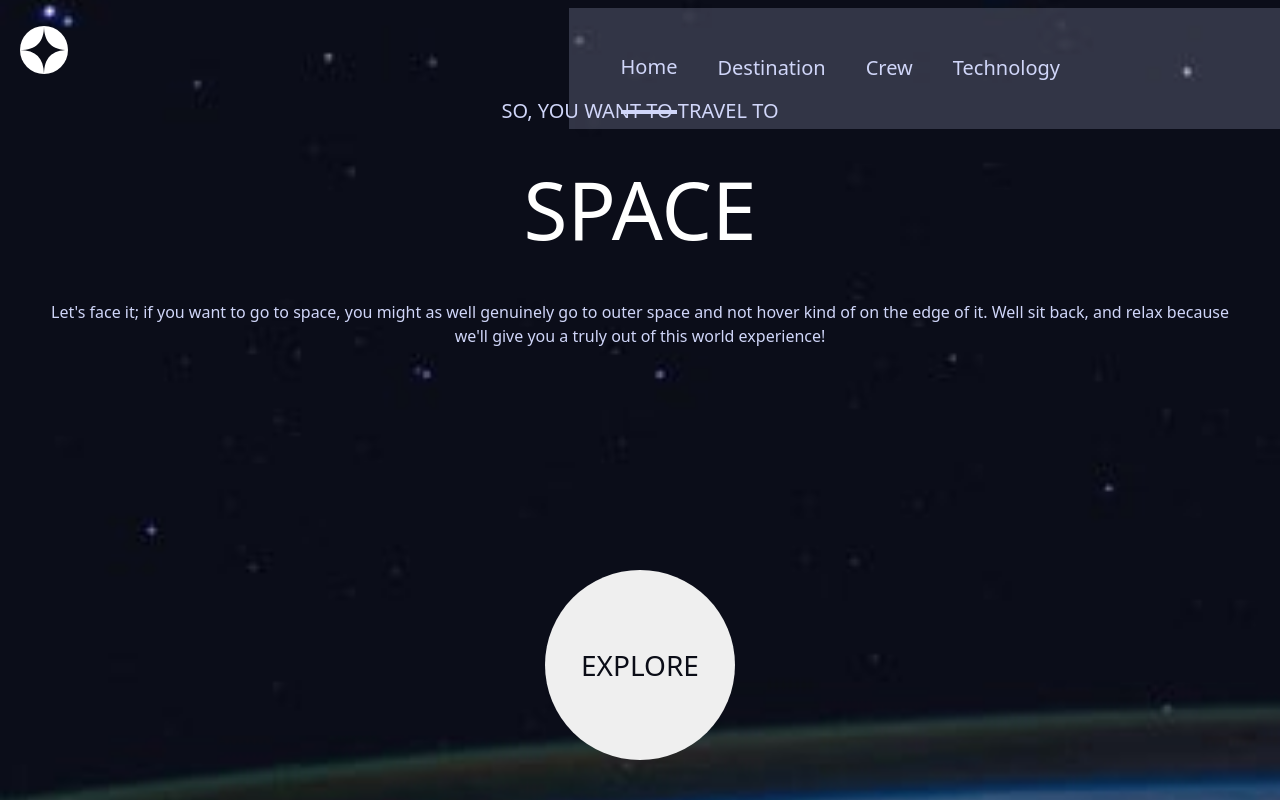
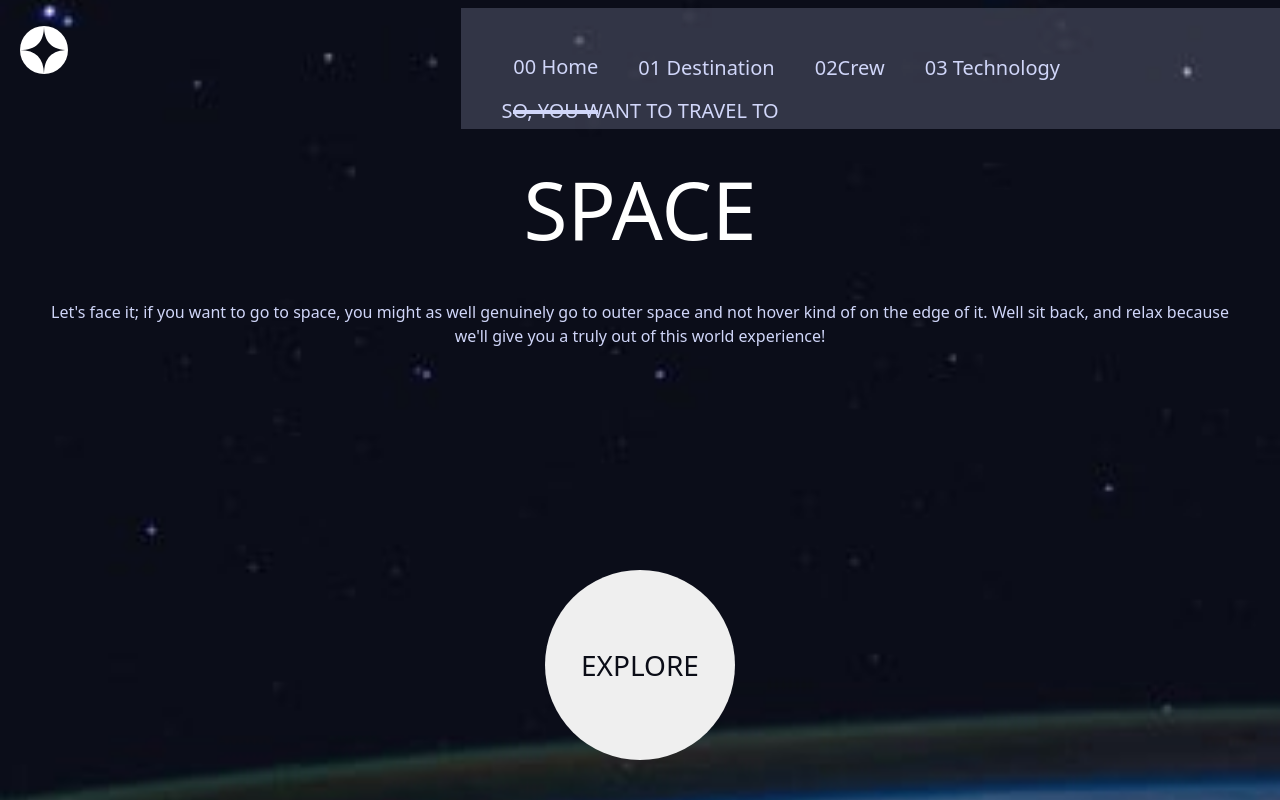
Before and after one commit to seboo1995/space-app, a React (Create React App) app: page / in a window 1280 px wide. Built offline with nearby package versions, Linux system fonts and the light colour scheme; a web font is replaced by a local one.

Commit message:
changed tech and navbar

```diff
--- a/src/components/MyNavBar/MyNavBar.js
+++ b/src/components/MyNavBar/MyNavBar.js
@@ -66,23 +66,23 @@ export const MyNavBar = () => {
                     <ul ref={target_tab_ref} onClick={close_ham}>
                         <li >
                             <Link to="/home" onClick={check_tab}>
-                                Home
+                               <p> 00 </p> Home
                             </Link>
                         </li>
 
                         <li>
                             <Link to="/destination"onClick={check_tab} >
-                                Destination
+                               <p> 01</p> Destination
                             </Link>
                         </li>
                         <li>
                             <Link to="/crew" onClick={check_tab}>
-                                Crew
+                                <p>02</p>Crew
                             </Link>
                         </li>
                         <li>
                             <Link to="/technology" onClick={check_tab}>
-                                Technology
+                                <p> 03 </p>Technology
                             </Link>
                         </li>
                     </ul>
--- a/src/components/MyNavBar/nav.css
+++ b/src/components/MyNavBar/nav.css
@@ -30,6 +30,9 @@
       }
       .menu ul li{
       margin: 0 20px;
+      }
+      .menu ul li p{
+        display:inline;
       }
       .menu ul li a{
         font-size: 20px;
--- a/src/components/technology/Technology.css
+++ b/src/components/technology/Technology.css
@@ -159,7 +159,7 @@
  }
 
 
-
+ /* desktop */
  @media screen and (min-device-width: 1024px) and (max-device-width: 2040px)  {
     .technology-container{
        background: url(../../assets/technology/background-technology-desktop.jpg);
@@ -177,8 +177,7 @@
     } */
 
     .grid-container {
-        margin-left:3%;
-        margin-right:3%;
+
         display:grid;
         grid-gap:2em;
         margin-top:80px;
@@ -186,39 +185,51 @@
         grid-template-rows: 1fr 2fr;
         /* grid-template-columns: repeat(auto-fit,minmax(2,1fr)); */
         /* grid-template-rows: repeat(auto-fit,minmax(2,1fr)); */
-        border: 2px solid red;
+
         grid-column-gap: 2em;
         grid-row-gap:2em;
+        position:relative;
 
     }
 
     .title-tab-tech{
         grid-column: 1/3;
-        border:2px solid red;
-
+        margin-top: 45px;
+        margin-left:14rem;
 
     }
     .title-tab-tech p{
         display:inline;
         color:grey;
+        padding-right:10px
     }
     .number-button-tech{
         grid-row: 2/2;
         grid-column: 1;
-        border: 2px solid red;
 
+        margin-left: 10rem;
     }
     .image-tab-tech{
         grid-column: 3;
         grid-row: 2;
-        border: 2px solid red;
+        margin-top:-80px;
+        justify-self: end;
     }
     .description-tab-tech{
         grid-column:2;
         grid-row:2;
-        border: 2px solid red;
+
+        margin-left:5rem;
     }
+    .description-tab-tech h4{
+        font-size:30px;
+        text-transform: uppercase;
 
+    }
+    .description-tab-tech h3{
+        font-size:70px;
+        text-transform: uppercase;
+    }
 
     .technology-container button:first-child {
         background-color: #fff;
@@ -228,7 +239,6 @@
         display:block;
         width:75px;
         height:75px;
-        border: 2px solid #f5f5f5;
         color: #fff;
         border-radius: 50%;
         text-align:center;
```
